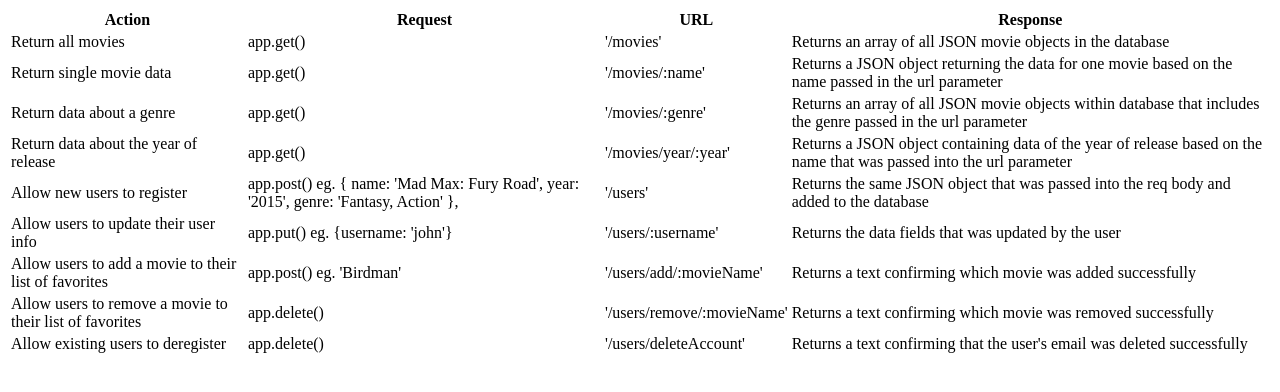
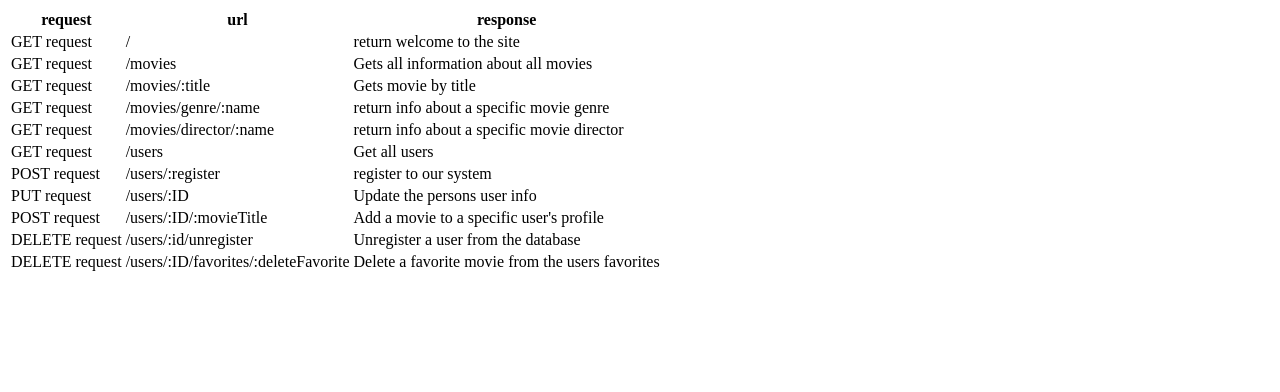
Before and after one commit to tommasobenedetti/movie_api, a website: page Public/documentation.html in a window 1280 px wide. Drawn offline with Linux system fonts and the light colour scheme.

Commit message:
Update documentation.html

```diff
--- a/Public/documentation.html
+++ b/Public/documentation.html
@@ -1,81 +1,79 @@
 <!DOCTYPE html>
 <html>
     <head>
-    <meta charset="utf-8" />
-    <meta name="viewport" content="width=device-width" />
-    <title>Documentation</title>
+        <meta charset="utf-8">
+        <meta http-equiv="X-UA-Compatible" content="IE=edge">
+        <title></title>
+        <meta name="description" content="">
+        <meta name="viewport" content="width=device-width, initial-scale=1">
+        <link rel="stylesheet" href="">
     </head>
     <body>
-    <table>
-        <thead>
+      <table><thead>
           <tr>
-                <th>Action</th>
-                <th>Request</th>
-                <th>URL</th>
-                <th>Response</th>
+              <th>request</th>
+              <th>url</th>
+              <th>response</th>
           </tr>
       </thead>
     <tbody>
         <tr>
-                <td>Return all movies</td>
-                <td>app.get()</td>
-                <td>'/movies'</td>
-                <td>Returns an array of all JSON movie objects in the database</td>
+            <td>GET request</td>
+            <td>/</td>
+            <td>return welcome to the site</td>
         </tr>
         <tr>
-                <td>Return single movie data</td>
-                <td>app.get()</td>
-                <td>'/movies/:name'</td>
-                <td>Returns a JSON object returning the data for one movie based on the name passed in the url parameter</td>
+            <td>GET request</td>
+            <td>/movies</td>
+            <td>Gets all information about all movies</td>
         </tr>
         <tr>
-                <td>Return data about a genre</td>
-                <td>app.get()</td>
-                <td>'/movies/:genre'</td>
-                <td>Returns an array of all JSON movie objects within database that includes the genre passed in the url parameter</td>
+            <td>GET request</td>
+            <td>/movies/:title</td>
+            <td>Gets movie by title</td>
         </tr>
         <tr>
-                <td>Return data about the year of release</td>
-                <td>app.get()</td>
-                <td>'/movies/year/:year'</td>
-                <td>Returns a JSON object containing data of the year of release based on the name that was passed into the url parameter</td>
+            <td>GET request</td>
+            <td>/movies/genre/:name</td>
+            <td>return info about a specific movie genre</td>
         </tr>
         <tr>
-                <td>Allow new users to register</td>
-                <td>app.post() eg. {
-                    name: 'Mad Max: Fury Road',
-                    year: '2015',
-                    genre: 'Fantasy, Action'
-                },
-              </td>
-                <td>'/users'</td>
-                <td>Returns the same JSON object that was passed into the req body and added to the database</td>
+            <td>GET request</td>
+            <td>/movies/director/:name</td>
+            <td>return info about a specific movie director</td>
         </tr>
         <tr>
-                <td>Allow users to update their user info</td>
-                <td>app.put() eg. {username: 'john'}</td>
-                <td>'/users/:username'</td>
-                <td>Returns the data fields that was updated by the user</td>
+            <td>GET request</td>
+            <td>/users</td>
+            <td>Get all users</td>
         </tr>
         <tr>
-                <td>Allow users to add a movie to their list of favorites</td>
-                <td>app.post() eg. 'Birdman'</td>
-                <td>'/users/add/:movieName'</td>
-                <td>Returns a text confirming which movie was added successfully</td>
+            <td>POST request</td>
+            <td>/users/:register</td>
+            <td>register to our system</td>
         </tr>
         <tr>
-                <td>Allow users to remove a movie to their list of favorites</td>
-                <td>app.delete()</td>
-                <td>'/users/remove/:movieName'</td>
-                <td>Returns a text confirming which movie was removed successfully</td>
+            <td>PUT request</td>
+            <td>/users/:ID</td>
+            <td>Update the persons user info</td>
         </tr>
         <tr>
-                <td>Allow existing users to deregister</td>
-                <td>app.delete()</td>
-                <td>'/users/deleteAccount'</td>
-                <td>Returns a text confirming that the user's email was deleted successfully</td>
+            <td>POST request</td>
+            <td>/users/:ID/:movieTitle</td>
+            <td>Add a movie to a specific user's profile</td>
         </tr>
-        </tbody>
-    </table>
+        <tr>
+            <td>DELETE request</td>
+            <td>/users/:id/unregister</td>
+            <td>Unregister a user from the database</td>
+        </tr>
+        <tr>
+            <td>DELETE request</td>
+            <td>/users/:ID/favorites/:deleteFavorite</td>
+            <td>Delete a favorite movie from the users favorites</td>
+        </tr>
+    </tbody></table>
+
+        <script src="" async defer></script>
     </body>
 </html>
```
Lines whose indentation alone changed are shown as unchanged.
